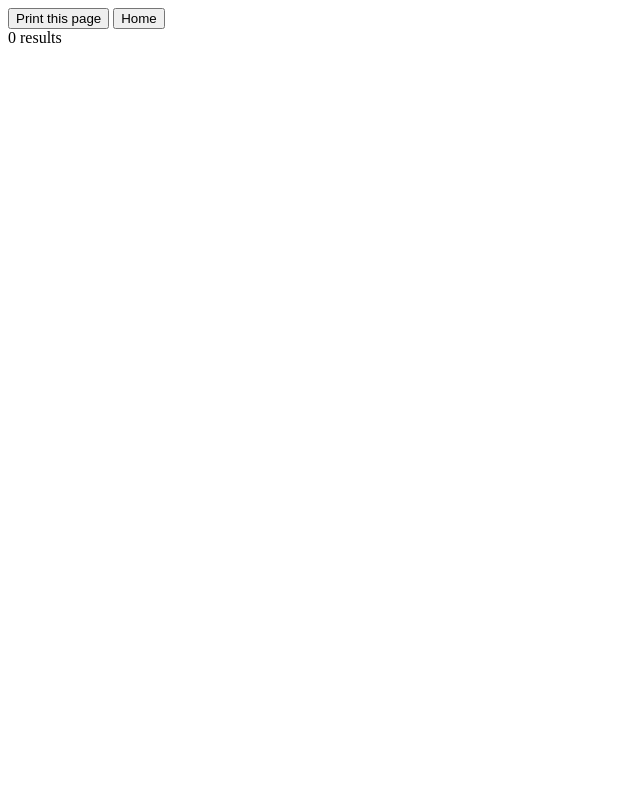
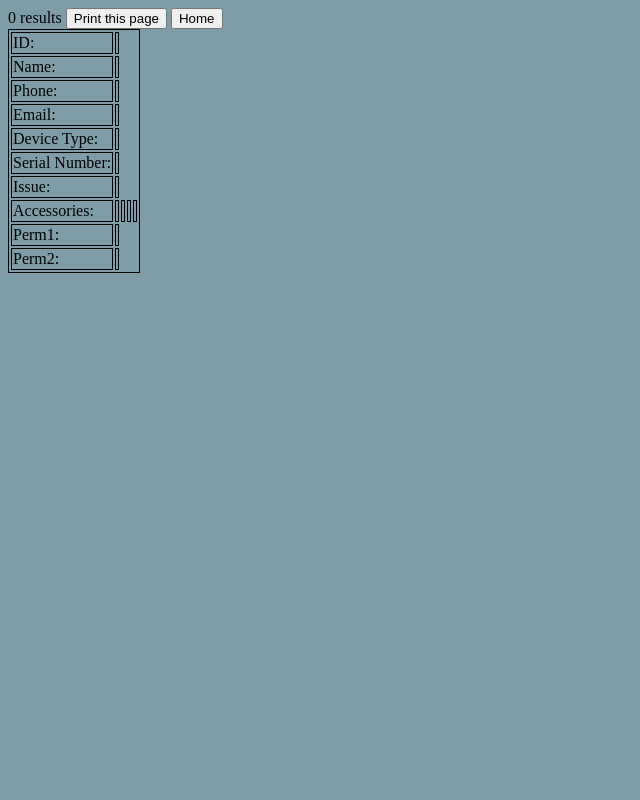
Before and after one commit to breekru/container_site, a PHP site: page /confirm.php in a window 1280 px wide. Shown: the whole page, without its empty margins (0-640 px from the left). Run offline with PHP 8.4, Linux system fonts and the light colour scheme; the visitor is signed in with stand-in values (Sample User, id 1); data that the repository does not hold is empty.

Commit message:
Added Table to confirm page.
DB has added table and trigger event added.

```diff
--- a/src/confirm.php
+++ b/src/confirm.php
@@ -9,17 +9,8 @@ $last_name = $_SESSION["l_name"];
 $last_id = $_SESSION['l_id'];
 ?>
 
-<html>
-    <head>
-        <title>Print This Page</title>
-        <link rel="stylesheet" href="form.css">
-    </head>
-    <body>
-    <button onClick="window.print()">Print this page</button>
-    <button onClick="location.href='index.php'" type="button">Home</button>
-    <br>
-    </body>
-</html>
+
+
 
 <?php
 //$first_name = "Brett";
@@ -38,7 +29,10 @@ $result = $conn->query($sql);
 if ($result->num_rows > 0) {
   // output data of each row
   while($row = $result->fetch_assoc()) {
-    echo "id: " . $row["id"]. "<br>";
+ /*   echo "<table id=customers>";
+    echo "<tr>";
+    echo "<td>id: </td><td>" . $row["id"]. "</td>";
+    echo "</tr>";
     echo " - Name: " . $row["first_name"]. " " . $row["last_name"]. "<br>";
     echo " - Phone Number: " . $row["phone_num"]. "<br>";
     echo " - Email: " . $row["email"]. "<br>";
@@ -52,6 +46,22 @@ if ($result->num_rows > 0) {
     echo "<p>" . $row["acc_hdd"]. "</p>";
     echo "<p>" . $row["perm1"]. "</p>";
     echo "<p>" . $row["perm2"]. "</p>";
+    echo "</table>";
+*/
+    $newid = $row["id"];
+    $fname = $row["first_name"];
+    $lname = $row["last_name"];
+    $phonenum = $row["phone_num"];
+    $email = $row["email"];
+    $devtype = $row["dev_type"];
+    $serial = $row["sn"];
+    $issue = $row["issue"];
+    $power = $row["acc_power"];
+    $mouse = $row["acc_mouse"];
+    $keyboard = $row["acc_keyboard"];
+    $hdd = $row["acc_hdd"];
+    $perm1 = $row["perm1"];
+    $perm2 = $row["perm2"];
 
   }
 } else {
@@ -59,3 +69,58 @@ if ($result->num_rows > 0) {
 }
 $conn->close();
 ?>
+
+<html>
+    <head>
+        <title>Print This Page</title>
+        <link rel="stylesheet" href="form.css">
+    </head>
+    <body>
+    <button onClick="window.print()">Print this page</button>
+    <button onClick="location.href='index.php'" type="button">Home</button>
+    <br>
+<table id="customer">
+    <tr>
+        <td>ID: </td>
+        <td><?php echo $newid; ?></td>
+    </tr>
+    <tr>
+        <td>Name: </td>
+        <td><?php echo "$fname $lname"; ?></td>
+    </tr>
+    <tr>
+        <td>Phone: </td>
+        <td><?php echo $phonenum; ?></td>
+    </tr>
+    <tr>
+        <td>Email: </td>
+        <td><?php echo $email; ?></td>
+    </tr>
+    <tr>
+        <td>Device Type: </td>
+        <td><?php echo $devtype; ?></td>
+    </tr>    <tr>
+        <td>Serial Number: </td>
+        <td><?php echo $serial; ?></td>
+    </tr>
+    <tr>
+        <td>Issue: </td>
+        <td><?php echo $issue; ?></td>
+    </tr>
+    <tr>
+        <td>Accessories: </td>
+        <td><?php echo $power; ?></td>
+        <td><?php echo $mouse; ?></td>
+        <td><?php echo $keyboard; ?></td>
+        <td><?php echo $hdd; ?></td>
+    </tr>
+    <tr>
+        <td>Perm1: </td>
+        <td><?php echo $perm1; ?></td>
+    </tr>
+    <tr>
+        <td>Perm2: </td>
+        <td><?php echo $perm2; ?></td>
+    </tr>
+</body>
+</html>
--- a/src/form.css
+++ b/src/form.css
@@ -1,3 +1,7 @@
+body {
+    background-color: rgb(126, 157, 168);
+  }
+
 input[type=text], select {
     width: 40%;
     padding: 12px 20px;
@@ -56,3 +60,7 @@ input {
 fieldset {
     width: 80%;
 }
+
+table, th, td {
+    border: 1px solid black;
+  }
```
Also changed, not shown: src/DB Creation Script.sql (+20 -2 lines).
